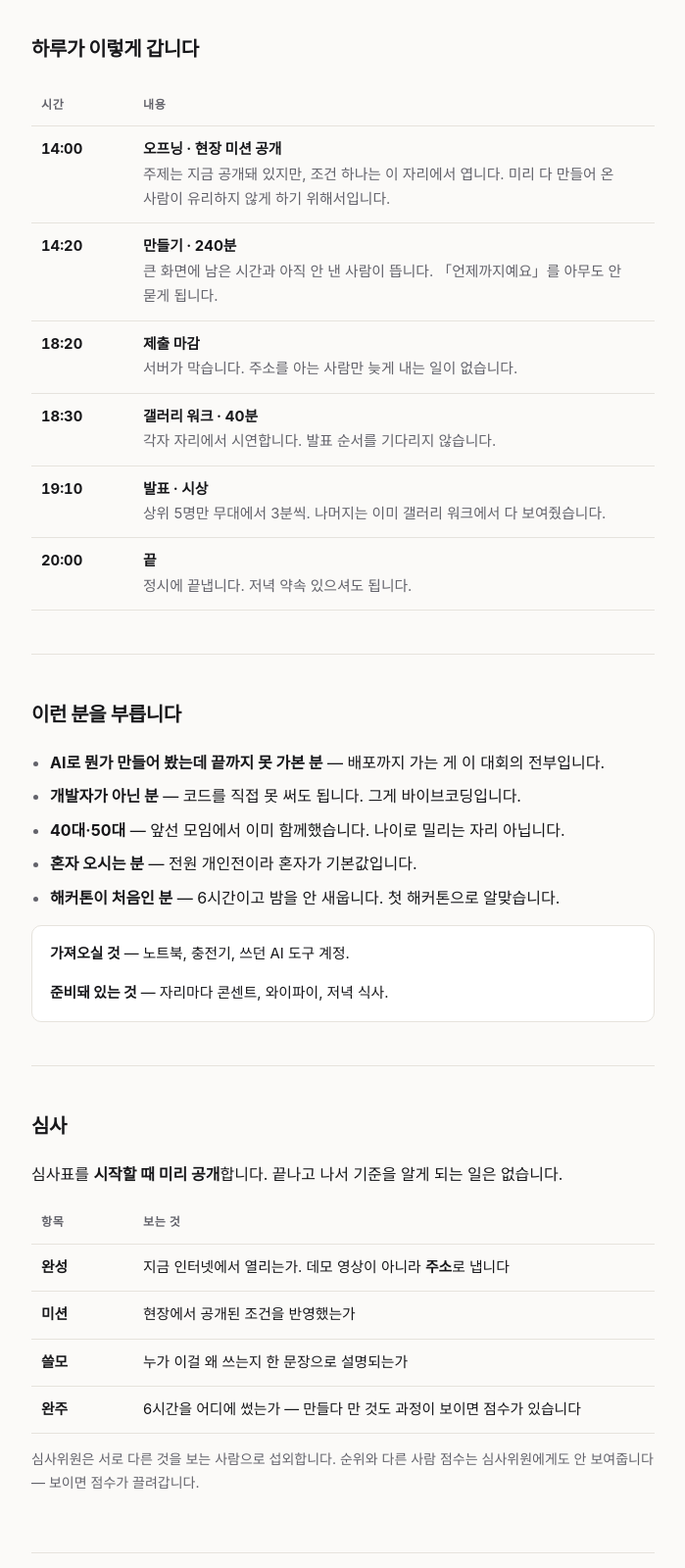
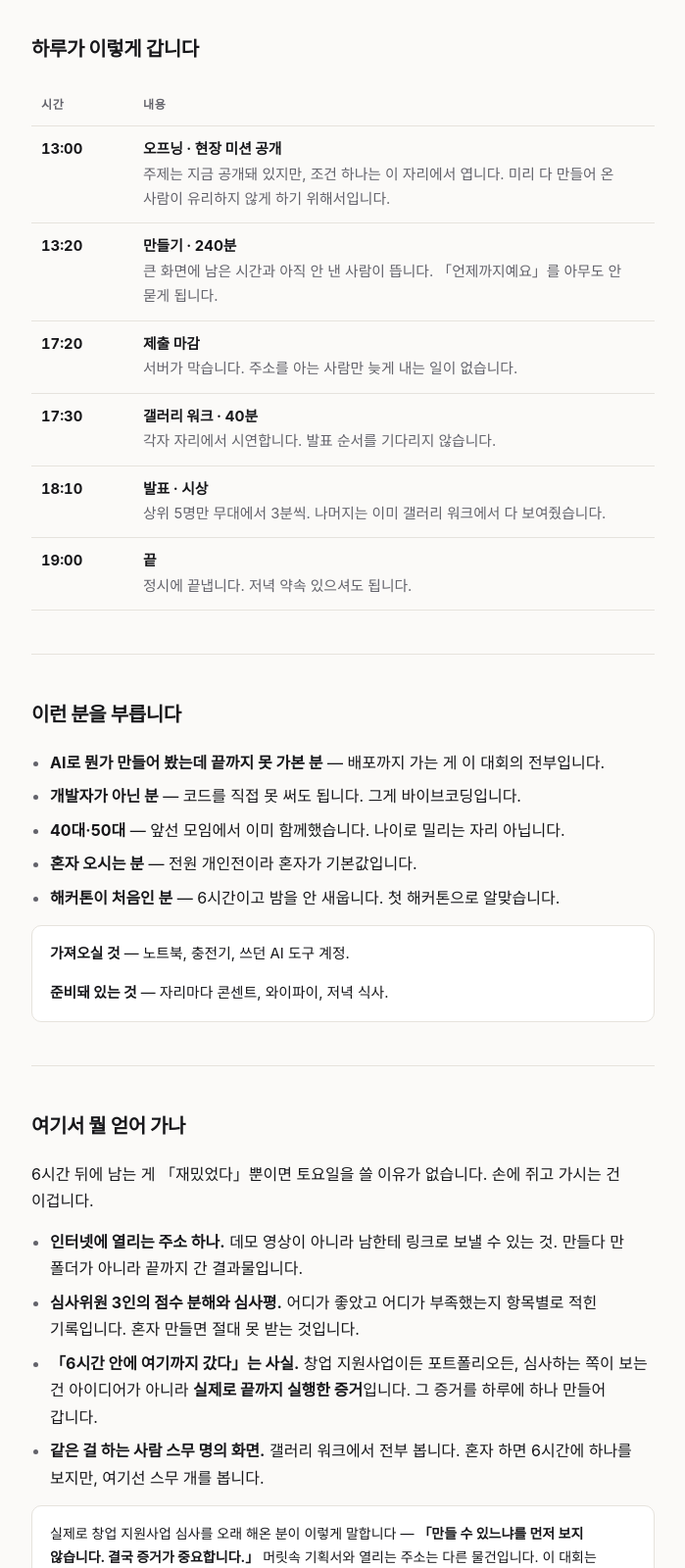
Before and after one commit to mandeun/seolleung-hackathon, a plain HTML site: page index.html in a window 1280 px wide. Shown: the part 1200-2800 px from the top of the page at 98% size, without its empty margins (290-989 px from the left). Drawn offline with Linux system fonts and the light colour scheme.

Commit message:
시간 13:00-19:00으로 변경 · 「여기서 뭘 얻어 가나」 추가
Co-Authored-By: Claude Opus 5 (1M context) <noreply@anthropic.com>

```diff
--- a/index.html
+++ b/index.html
@@ -4,9 +4,9 @@
 <meta charset="utf-8">
 <meta name="viewport" content="width=device-width,initial-scale=1">
 <title>선릉 바이브코딩 해커톤 — 6시간, 혼자, 배포까지</title>
-<meta name="description" content="2026년 10월 31일 토요일 14:00–20:00, 선릉. 밤 안 샙니다. 팀 안 짭니다. 6시간 뒤 각자 만든 것이 인터넷에 올라가 있습니다.">
+<meta name="description" content="2026년 10월 31일 토요일 13:00–19:00, 선릉. 밤 안 샙니다. 팀 안 짭니다. 6시간 뒤 각자 만든 것이 인터넷에 올라가 있습니다.">
 <meta property="og:title" content="선릉 바이브코딩 해커톤 — 6시간, 혼자, 배포까지">
-<meta property="og:description" content="10/31(토) 14:00–20:00 · 선릉 · 개인전 · 참가비 무료">
+<meta property="og:description" content="10/31(토) 13:00–19:00 · 선릉 · 개인전 · 참가비 무료">
 <style>
 :root{
   --bg:#fbfaf8; --fg:#17171a; --dim:#63636b; --line:#e6e3dd; --card:#fff;
@@ -102,7 +102,7 @@ a{color:var(--fg)}
 
   <dl class="facts">
     <div><dt>날짜</dt><dd>10월 31일 (토)</dd></div>
-    <div><dt>시간</dt><dd>14:00 – 20:00</dd></div>
+    <div><dt>시간</dt><dd>13:00 – 19:00</dd></div>
     <div><dt>장소</dt><dd>선릉</dd></div>
     <div><dt>참가비</dt><dd>없음</dd></div>
   </dl>
@@ -121,7 +121,7 @@ a{color:var(--fg)}
         해커톤이 36시간·밤샘으로 굴러가는 동안, 돌볼 가족이 있는 사람과
         체력이 예전 같지 않은 사람은 조용히 빠졌습니다. 그건 실력 문제가 아니라
         설계 문제입니다. 이 대회는 <strong>토요일 오후 6시간</strong>이고,
-        저녁 8시에 끝나고 각자 집에 갑니다.
+        저녁 7시에 끝나고 각자 집에 갑니다.
       </p>
     </div>
 
@@ -154,19 +154,19 @@ a{color:var(--fg)}
   <table>
     <thead><tr><th>시간</th><th>내용</th></tr></thead>
     <tbody>
-      <tr><td>14:00</td><td><strong>오프닝 · 현장 미션 공개</strong><br>
+      <tr><td>13:00</td><td><strong>오프닝 · 현장 미션 공개</strong><br>
         <span class="dim">주제는 지금 공개돼 있지만, 조건 하나는 이 자리에서 엽니다.
         미리 다 만들어 온 사람이 유리하지 않게 하기 위해서입니다.</span></td></tr>
-      <tr><td>14:20</td><td><strong>만들기 · 240분</strong><br>
+      <tr><td>13:20</td><td><strong>만들기 · 240분</strong><br>
         <span class="dim">큰 화면에 남은 시간과 아직 안 낸 사람이 뜹니다.
         「언제까지예요」를 아무도 안 묻게 됩니다.</span></td></tr>
-      <tr><td>18:20</td><td><strong>제출 마감</strong><br>
+      <tr><td>17:20</td><td><strong>제출 마감</strong><br>
         <span class="dim">서버가 막습니다. 주소를 아는 사람만 늦게 내는 일이 없습니다.</span></td></tr>
-      <tr><td>18:30</td><td><strong>갤러리 워크 · 40분</strong><br>
+      <tr><td>17:30</td><td><strong>갤러리 워크 · 40분</strong><br>
         <span class="dim">각자 자리에서 시연합니다. 발표 순서를 기다리지 않습니다.</span></td></tr>
-      <tr><td>19:10</td><td><strong>발표 · 시상</strong><br>
+      <tr><td>18:10</td><td><strong>발표 · 시상</strong><br>
         <span class="dim">상위 5명만 무대에서 3분씩. 나머지는 이미 갤러리 워크에서 다 보여줬습니다.</span></td></tr>
-      <tr><td>20:00</td><td><strong>끝</strong><br>
+      <tr><td>19:00</td><td><strong>끝</strong><br>
         <span class="dim">정시에 끝냅니다. 저녁 약속 있으셔도 됩니다.</span></td></tr>
     </tbody>
   </table>
@@ -185,6 +185,32 @@ a{color:var(--fg)}
   <div class="note">
     <p><strong>가져오실 것</strong> — 노트북, 충전기, 쓰던 AI 도구 계정.</p>
     <p><strong>준비돼 있는 것</strong> — 자리마다 콘센트, 와이파이, 저녁 식사.</p>
+  </div>
+</section>
+
+<section>
+  <h2>여기서 뭘 얻어 가나</h2>
+  <p>
+    6시간 뒤에 남는 게 「재밌었다」뿐이면 토요일을 쓸 이유가 없습니다.
+    손에 쥐고 가시는 건 이겁니다.
+  </p>
+  <ul>
+    <li><strong>인터넷에 열리는 주소 하나.</strong> 데모 영상이 아니라 남한테 링크로 보낼 수 있는 것.
+      만들다 만 폴더가 아니라 끝까지 간 결과물입니다.</li>
+    <li><strong>심사위원 3인의 점수 분해와 심사평.</strong> 어디가 좋았고 어디가 부족했는지
+      항목별로 적힌 기록입니다. 혼자 만들면 절대 못 받는 것입니다.</li>
+    <li><strong>「6시간 안에 여기까지 갔다」는 사실.</strong>
+      창업 지원사업이든 포트폴리오든, 심사하는 쪽이 보는 건 아이디어가 아니라
+      <strong>실제로 끝까지 실행한 증거</strong>입니다. 그 증거를 하루에 하나 만들어 갑니다.</li>
+    <li><strong>같은 걸 하는 사람 스무 명의 화면.</strong> 갤러리 워크에서 전부 봅니다.
+      혼자 하면 6시간에 하나를 보지만, 여기선 스무 개를 봅니다.</li>
+  </ul>
+  <div class="note">
+    <p class="small">
+      실제로 창업 지원사업 심사를 오래 해온 분이 이렇게 말합니다 —
+      <strong>「만들 수 있느냐를 먼저 보지 않습니다. 결국 증거가 중요합니다.」</strong>
+      머릿속 기획서와 열리는 주소는 다른 물건입니다. 이 대회는 후자를 만들러 오는 자리입니다.
+    </p>
   </div>
 </section>
 
@@ -230,7 +256,7 @@ a{color:var(--fg)}
   <h2>In English</h2>
   <p>
     <strong>Seolleung Vibe Coding Hackathon</strong> — Saturday, 31 October 2026,
-    14:00–20:00 KST, Seolleung, Seoul. Free to enter. <strong>Solo format: no teams.</strong>
+    13:00–19:00 KST, Seolleung, Seoul. Free to enter. <strong>Solo format: no teams.</strong>
   </p>
   <p>
     Six hours, one person, one deployed URL at the end. We deliberately designed against the
@@ -254,7 +280,7 @@ a{color:var(--fg)}
     <a class="cta" href="https://hackon.mandeun.com/">참가 신청하기</a>
   </p>
   <p style="margin-top:20px">
-    선릉 바이브코딩 해커톤 · 2026년 10월 31일 (토) 14:00–20:00<br>
+    선릉 바이브코딩 해커톤 · 2026년 10월 31일 (토) 13:00–19:00<br>
     주최 mandeun · 문의는 <a href="https://hackon.mandeun.com/">신청 페이지</a>에서<br>
     <a href="https://hackon.mandeun.com/">HACK:ON</a> ·
     <a href="https://github.com/mandeun/hackon">GitHub</a>
```
